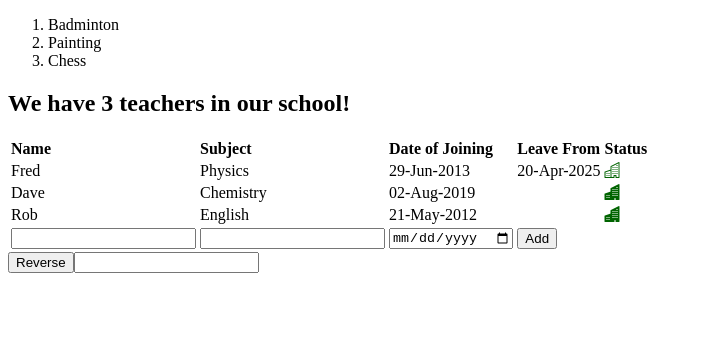
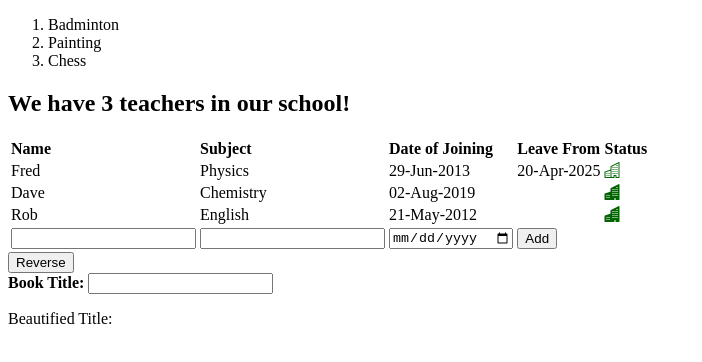
Before and after one commit to shenbaga-murugan/school-app, an Angular app: page / in a window 1280 px wide. Shown: the top 362 px of the page, without its empty margins (0-702 px from the left). Built offline with nearby package versions, Linux system fonts and the light colour scheme.

Commit message:
ng-content and ng-container

```diff
--- a/src/app/app.component.html
+++ b/src/app/app.component.html
@@ -1,3 +1,6 @@
 <student></student>
 <teacher></teacher>
-<book></book>
+<book>
+    <b class="titleText">Book Title: </b>
+    <ng-container class="resultHeading">Beautified Title: </ng-container>
+</book>
--- a/src/app/book/book.component.html
+++ b/src/app/book/book.component.html
@@ -1,2 +1,8 @@
-<input [(ngModel)] = "bookTitle"/>
-<p>{{bookTitle | titlecase}}</p>
+<div class="elem-heading">
+    <ng-content select=".titleText"></ng-content>
+    <input [(ngModel)] = "bookTitle"/>
+</div>
+<p class="elem-result">
+    <ng-content select=".resultHeading"></ng-content>
+    {{bookTitle | titlecase}}
+</p>
```
